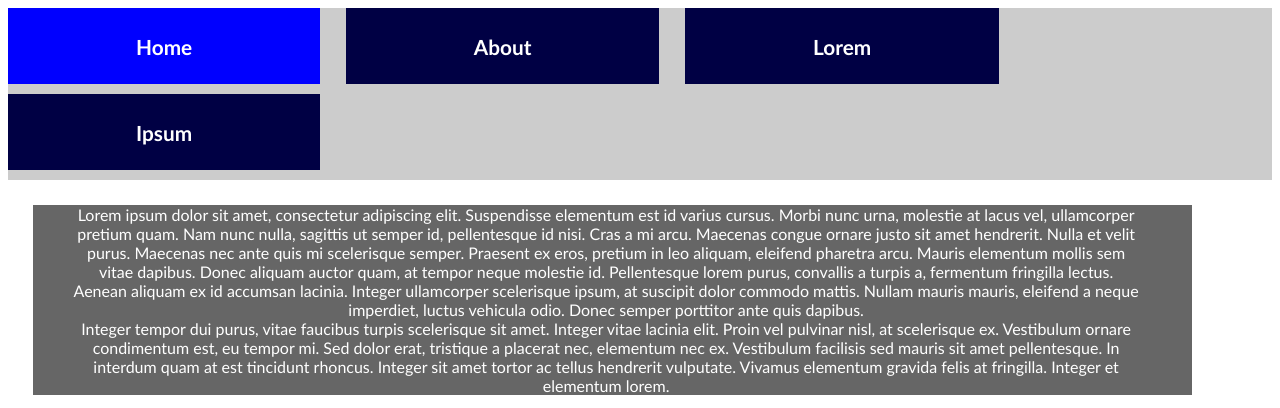
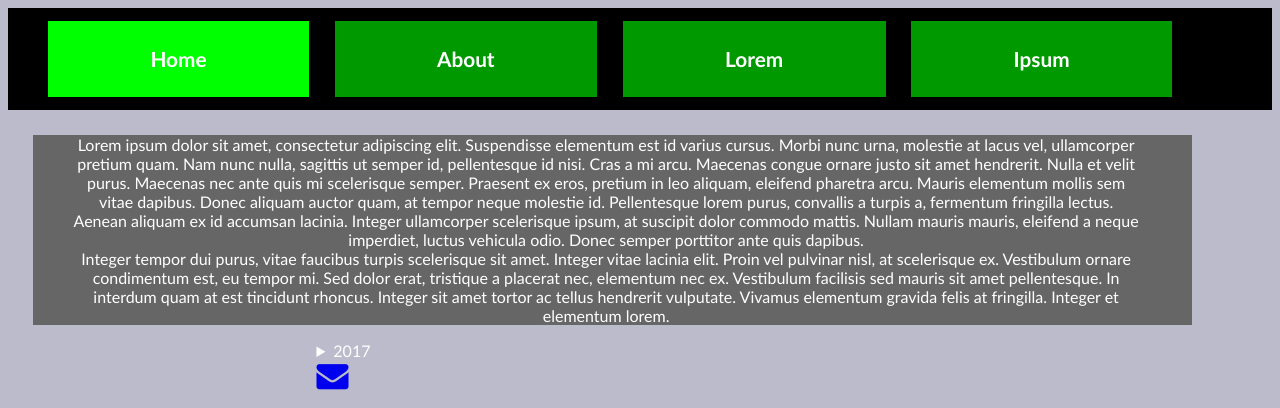
Before and after one commit to Gecko-Events/Website, a plain HTML site: page index.html in a window 1280 px wide. Shown: the top 408 px of the page. Drawn offline with Linux system fonts and the light colour scheme.

Commit message:
night work

```diff
--- a/css/main.css
+++ b/css/main.css
@@ -1,6 +1,7 @@
 body {
     font: 1em "Trebuchet MS", Helvetica, sans-serif;
     color: white;
+    background-color: #bbc;
 }
 main {
     margin-top:25px;
@@ -18,26 +19,25 @@ ul {
     font-weight: bold;
     list-style-type: none;
     margin: 0;
-    padding: 0;
     overflow: hidden;
-    background-color: #CCC;
     align-content: center;
 }
 li {
     float: left;
     padding-right: 2vw;
-    margin-bottom: 10px;
+    margin-top: 1vw;
+    margin-bottom: 1vw;
 }
 li a {
     display: block;
     color: #fff;
     text-align: center;
-    padding: 2vw 10vw;
+    padding: 2vw 8vw;
     text-decoration: none;
-    background-color: #004;
+    background-color: #090;
 }
 li a:hover {
-    background-color: #008;
+    background-color: #0c0;
 }
 .current {
 }
@@ -123,5 +123,6 @@ li a:hover {
   animation-iteration-count: 1;
 }
 #navbar {.
-    margin: 4vw
+    margin: 4vw;
+    background-color: #000;
 }
--- a/index.html
+++ b/index.html
@@ -13,7 +13,7 @@
     <body>
         <div id="navbar">
             <ul>
-                <li><a style="background-color:#00f" class="wobble-vertical" href="index.html">Home</a></li>
+                <li><a style="background-color:#0f0" class="wobble-vertical" href="index.html">Home</a></li>
                 <li><a class="wobble-vertical" href="about.html">About</a></li>
                 <li><a class="wobble-vertical" href="#">Lorem</a></li>
                 <li><a class="wobble-vertical" href="#">Ipsum</a></li>
@@ -21,17 +21,17 @@
         </div>
         <main>
             <p>Lorem ipsum dolor sit amet, consectetur adipiscing elit. Suspendisse elementum est id varius cursus. Morbi nunc urna, molestie at lacus vel, ullamcorper pretium quam. Nam nunc nulla, sagittis ut semper id, pellentesque id nisi. Cras a mi arcu. Maecenas congue ornare justo sit amet hendrerit. Nulla et velit purus. Maecenas nec ante quis mi scelerisque semper. Praesent ex eros, pretium in leo aliquam, eleifend pharetra arcu. Mauris elementum mollis sem vitae dapibus. Donec aliquam auctor quam, at tempor neque molestie id. Pellentesque lorem purus, convallis a turpis a, fermentum fringilla lectus. Aenean aliquam ex id accumsan lacinia. Integer ullamcorper scelerisque ipsum, at suscipit dolor commodo mattis. Nullam mauris mauris, eleifend a neque imperdiet, luctus vehicula odio. Donec semper porttitor ante quis dapibus.<br>
-Integer tempor dui purus, vitae faucibus turpis scelerisque sit amet. Integer vitae lacinia elit. Proin vel pulvinar nisl, at scelerisque ex. Vestibulum ornare condimentum est, eu tempor mi. Sed dolor erat, tristique a placerat nec, elementum nec ex. Vestibulum facilisis sed mauris sit amet pellentesque. In interdum quam at est tincidunt rhoncus. Integer sit amet tortor ac tellus hendrerit vulputate. Vivamus elementum gravida felis at fringilla. Integer et elementum lorem.
-</p>
+            Integer tempor dui purus, vitae faucibus turpis scelerisque sit amet. Integer vitae lacinia elit. Proin vel pulvinar nisl, at scelerisque ex. Vestibulum ornare condimentum est, eu tempor mi. Sed dolor erat, tristique a placerat nec, elementum nec ex. Vestibulum facilisis sed mauris sit amet pellentesque. In interdum quam at est tincidunt rhoncus. Integer sit amet tortor ac tellus hendrerit vulputate. Vivamus elementum gravida felis at fringilla. Integer et elementum lorem.
+            </p>
         </main>
-        <footer style="background: url(img/bg1px.png); margin-left: 24.4%; margin-right: 23.2%">
+        <footer style="margin-left: 24.4%; margin-right: 23.2%">
         <details>
           <summary>2017</summary>
-          <p> Thom Ernst</p>
+            <p> Thom Ernst</p>
+            <p> Gecko BVBA</p>
         </details>
         <div>
-            <a href="https://github.com/ThomE-immalle"><span class="fa fa-github fa-3x"></span></a>
-            <a href="mailto:thom@ernstig.be"><span class="fa fa-envelope fa-3x"></span></a>
+            <a href="mailto:thom@ernst.work"><i class="fa fa-envelope fa-2x"></i></a>
         </div>
     </footer>
     </body>
```
